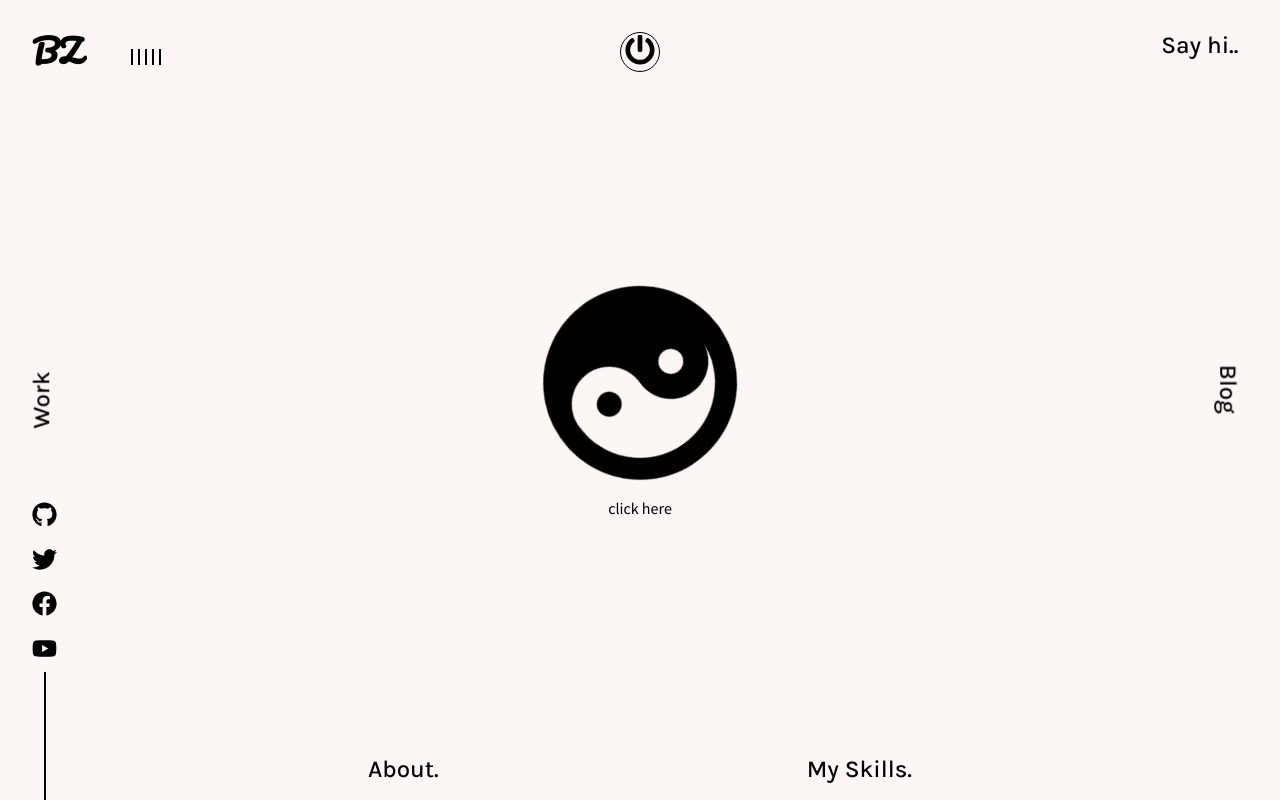
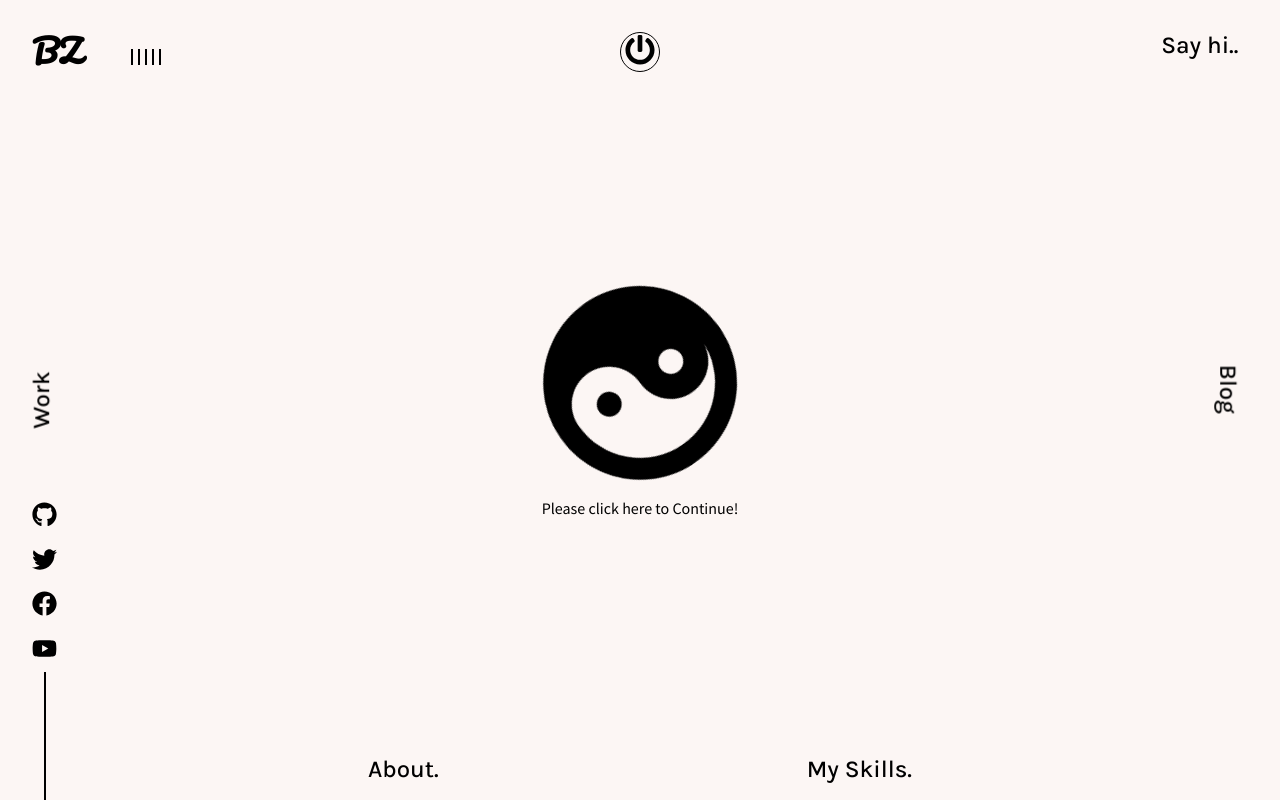
Before and after one commit to bereket-09/bereket-zelalem, a React (Create React App) app: page / in a window 1280 px wide. Built offline with nearby package versions, Linux system fonts and the light colour scheme.

Commit message:
Update Main.js

```diff
--- a/src/components/Main.js
+++ b/src/components/Main.js
@@ -142,7 +142,7 @@ const Main = () => {
 
             <Center click={click}>
                 <YinYang  onClick={()=> handleClick()} width={click ? 120 : 200} height={click ? 120 : 200} fill='currentColor' />
-                <span>click here</span>
+                <span>Please click here to Continue! </span>
             </Center>
 
             <Contact target="_blank" href="mailto:bereketyezelalem@gmail.com">
```
